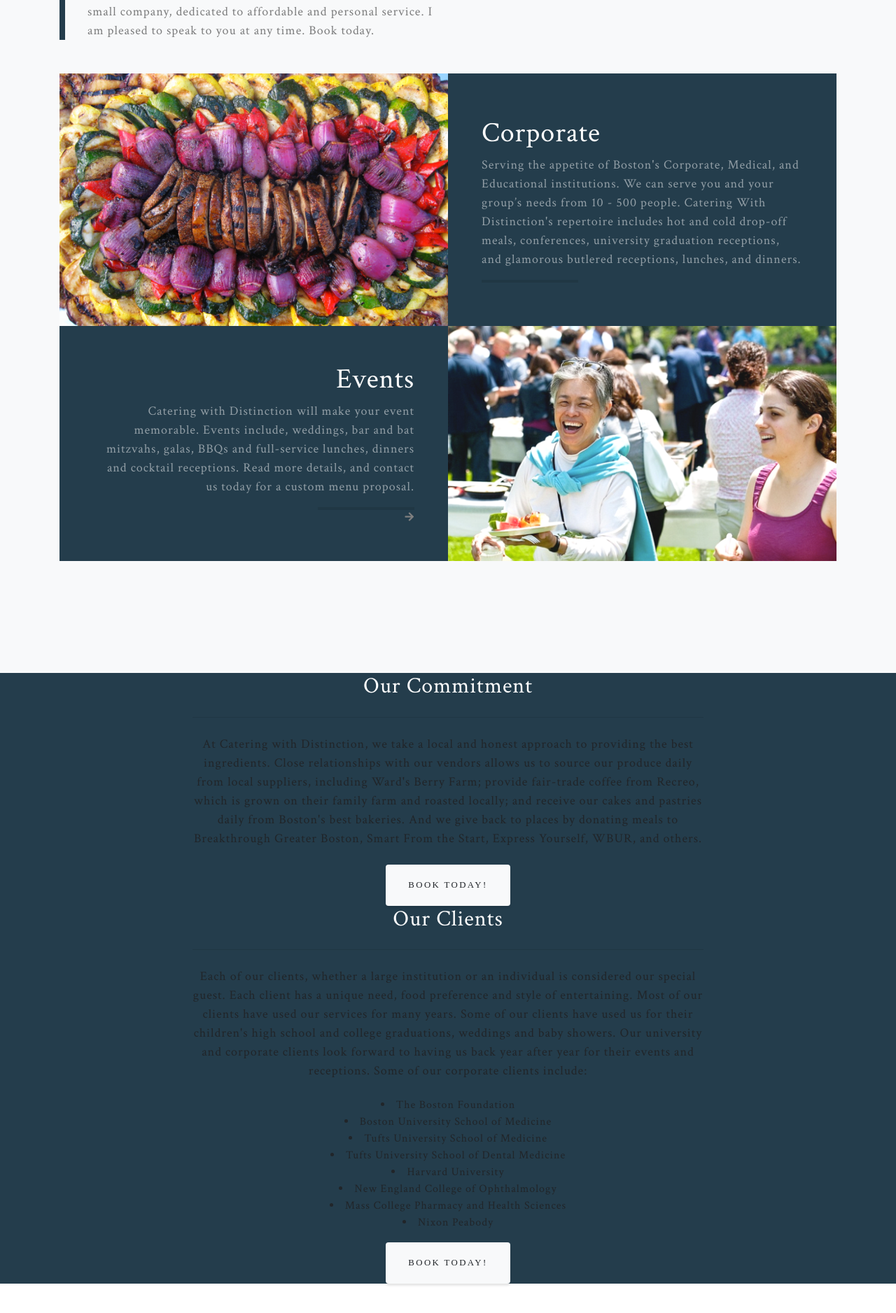
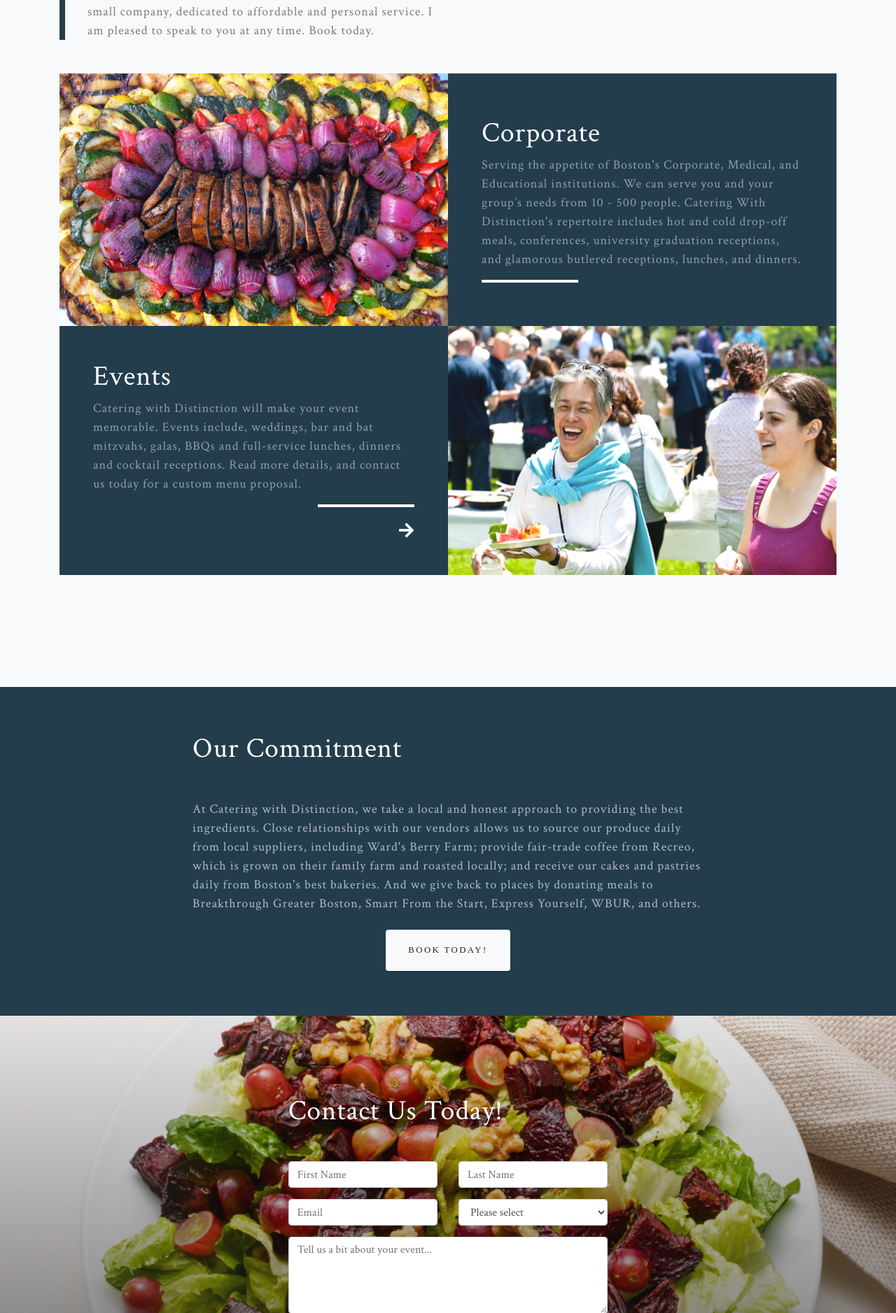
Before and after one commit to meagdoh/CWD-catering-site, a PHP site: page / in a window 1280 px wide. Shown: the part 1391-3268 px from the top of the page at 70% size. Run offline with PHP 8.4, Linux system fonts and the light colour scheme.

Commit message:
update formatting

```diff
--- a/css/grayscale.css
+++ b/css/grayscale.css
@@ -124,6 +124,14 @@
 }
 
 @media (min-width: 992px) {
+  .col-lg-8 {
+    margin-top: 4em;
+    margin-bottom: 4em;
+  }
+}
+
+
+@media (min-width: 992px) {
   .masthead {
     height: 100vh;
     padding: 0;
@@ -183,13 +191,23 @@
 }
 
 .fa-arrow-right {
-  color: grey;
+  color: white;
+  font-size: 24px;
 
 }
 
+.mb-4 {
+  color: #b1bbc2;
+  font-size: 18px;
+  text-align: left;
+}
 
 .projects-section .featured-text {
   padding: 2rem;
+}
+
+.img-fluid{
+      height: 100%;
 }
 
 @media (min-width: 992px) {
@@ -223,16 +241,16 @@
     padding: 5rem;
   } */
   .projects-section .project-text hr {
-    border-color: ##A0C180;
+    border-color: white;
     border-width: .25rem;
     width: 30%;
   }
 }
 
 .signup-section {
-  padding: 10rem 0;
-  background: -webkit-gradient(linear, left top, left bottom, from(rgba(22, 22, 22, 0.1)), color-stop(75%, rgba(22, 22, 22, 0.5)), to(#161616)), url("../img/noodles.png");
-  background: linear-gradient(to bottom, rgba(22, 22, 22, 0.1) 0%, rgba(22, 22, 22, 0.5) 75%, #161616 100%), url("../img/noodles.png");
+  /* padding: 10rem 0; */
+  background: -webkit-gradient(linear, left top, left bottom, from(rgba(22, 22, 22, 0.1)), color-stop(75%, rgba(22, 22, 22, 0.5)), to(#161616)), url("../img/bg-beet-salad.png");
+  background: linear-gradient(to bottom, rgba(22, 22, 22, 0.1) 0%, rgba(22, 22, 22, 0.5) 75%, #161616 100%), url("../img/bg-beet-salad.png");
   background-position: center;
   background-repeat: no-repeat;
   background-attachment: scroll;
@@ -249,6 +267,10 @@
   text-transform: uppercase;
   letter-spacing: 0.15rem;
   border: 0;
+}
+
+.section-heading{
+  text-align: left;
 }
 
 .contact-section {
@@ -268,7 +290,7 @@
 }
 
 .contact-section .card hr {
-  border-color: #243D4C;
+  border-color: #243d4c;
   border-width: 0.25rem;
   width: 3rem;
 }
@@ -302,6 +324,8 @@ body {
 
 h4{
   font-size: 2.5rem;
+color:  #243D4C;
+text-align: left;
 }
 
 a {
@@ -310,6 +334,12 @@ a {
 
 p{
   font-size: large;
+  font-family: 'Crimson Text', serif;
+  text-align: left;
+}
+
+.m-0{
+  text-align: center;
 }
 
 
--- a/index.html
+++ b/index.html
@@ -138,6 +138,7 @@
 
                 </p>
                 <hr class="d-none d-lg-block mb-0 mr-0">
+                <br>
                 <i class="fas fa-arrow-right"></i>
               </div>
             </div>
@@ -152,7 +153,7 @@
     <div class="container">
       <div class="row">
         <div class="col-lg-8 mx-auto text-center">
-          <h2 class="section-heading text-white">Our Commitment</h2>
+          <h4 class="section-heading text-white">Our Commitment</h4>
           <hr class="light my-4">
           <p class="text-faded mb-4">At Catering with Distinction, we take a local and honest approach to providing the best ingredients. Close relationships with our vendors allows us to source our produce daily from local suppliers, including Ward's Berry Farm; provide fair-trade
             coffee from Recreo, which is grown on their family farm and roasted locally; and receive our cakes and pastries daily from Boston's best bakeries. And we give back to places by donating meals to Breakthrough Greater Boston, Smart From the
@@ -162,7 +163,7 @@
       </div>
     </div>
   </section>
-
+<!--
   <section class="bg-primary" id="about">
     <div class="container">
       <div class="row">
@@ -187,9 +188,9 @@
         </div>
       </div>
     </div>
-  </section>
+  </section> -->
   <!-- Clients -->
-  <section class="py-5">
+  <!-- <section class="py-5">
     <div class="container">
       <div class="row">
         <div class="col-md-3 col-sm-6">
@@ -214,7 +215,7 @@
         </div>
       </div>
     </div>
-  </section>
+  </section> -->
 
   <!-- Signup Section -->
   <section id="signup" class="signup-section">
@@ -235,7 +236,7 @@
 
                            <div class="col-xl-8 offset-xl-2 py-5">
 
-                             <h2 class="text-white mb-5">Contact Us Today!</h2>
+                             <h4 class="text-white mb-5">Contact Us Today!</h4>
 
                                <form id="contact-form" method="post" action="contact.php" role="form">
 
@@ -246,14 +247,14 @@
                                        <div class="row">
                                            <div class="col-md-6">
                                                <div class="form-group">
-                                                   <label for="form_name">First Name</label>
+                                                   <!-- <label for="form_name">First Name</label> -->
                                                    <input id="form_name" type="text" name="name" class="form-control" placeholder="First Name" required="required" data-error="Firstname is required.">
                                                    <div class="help-block with-errors"></div>
                                                </div>
                                            </div>
                                            <div class="col-md-6">
                                                <div class="form-group">
-                                                   <label for="form_lastname">Last Name</label>
+                                                   <!-- <label for="form_lastname">Last Name</label> -->
                                                    <input id="form_lastname" type="text" name="surname" class="form-control" placeholder="Last Name" required="required" data-error="Lastname is required.">
                                                    <div class="help-block with-errors"></div>
                                                </div>
@@ -262,16 +263,16 @@
                                        <div class="row">
                                            <div class="col-md-6">
                                                <div class="form-group">
-                                                   <label for="form_email">Email</label>
+                                                   <!-- <label for="form_email">Email</label> -->
                                                    <input id="form_email" type="email" name="email" class="form-control" placeholder="Email" required="required" data-error="Valid email is required.">
                                                    <div class="help-block with-errors"></div>
                                                </div>
                                            </div>
                                            <div class="col-md-6">
                                                <div class="form-group">
-                                                   <label for="form_need">Select Event Type</label>
+                                                   <!-- <label for="form_need">Select Event Type</label> -->
                                                    <select id="form_need" name="need" class="form-control" required="required" data-error="Please specify your need.">
-                                                       <option value=""></option>
+                                                     <option hidden value="" >Please select</option>
                                                        <option value="Breakfast/Lunch Delivery">Breakfast/Lunch Delivery</option>
                                                        <option value="Plated Breakfast/Lunch/Dinner">Plated Breakfast/Lunch/Dinner</option>
                                                        <option value="Cocktail Party">Cocktail Party</option>
@@ -288,8 +289,8 @@
                                        <div class="row">
                                            <div class="col-md-12">
                                                <div class="form-group">
-                                                   <label for="form_message">Event Details</label>
-                                                   <textarea id="form_message" name="message" class="form-control" placeholder="[Example event details]" rows="4" required="required" data-error="Please, leave us a message."></textarea>
+                                                   <!-- <label for="form_message">Event Details</label> -->
+                                                   <textarea id="form_message" name="message" class="form-control" placeholder="Tell us a bit about your event..." rows="4" required="required" data-error="Please, leave us a message."></textarea>
                                                    <div class="help-block with-errors"></div>
                                                </div>
                                            </div>
```
